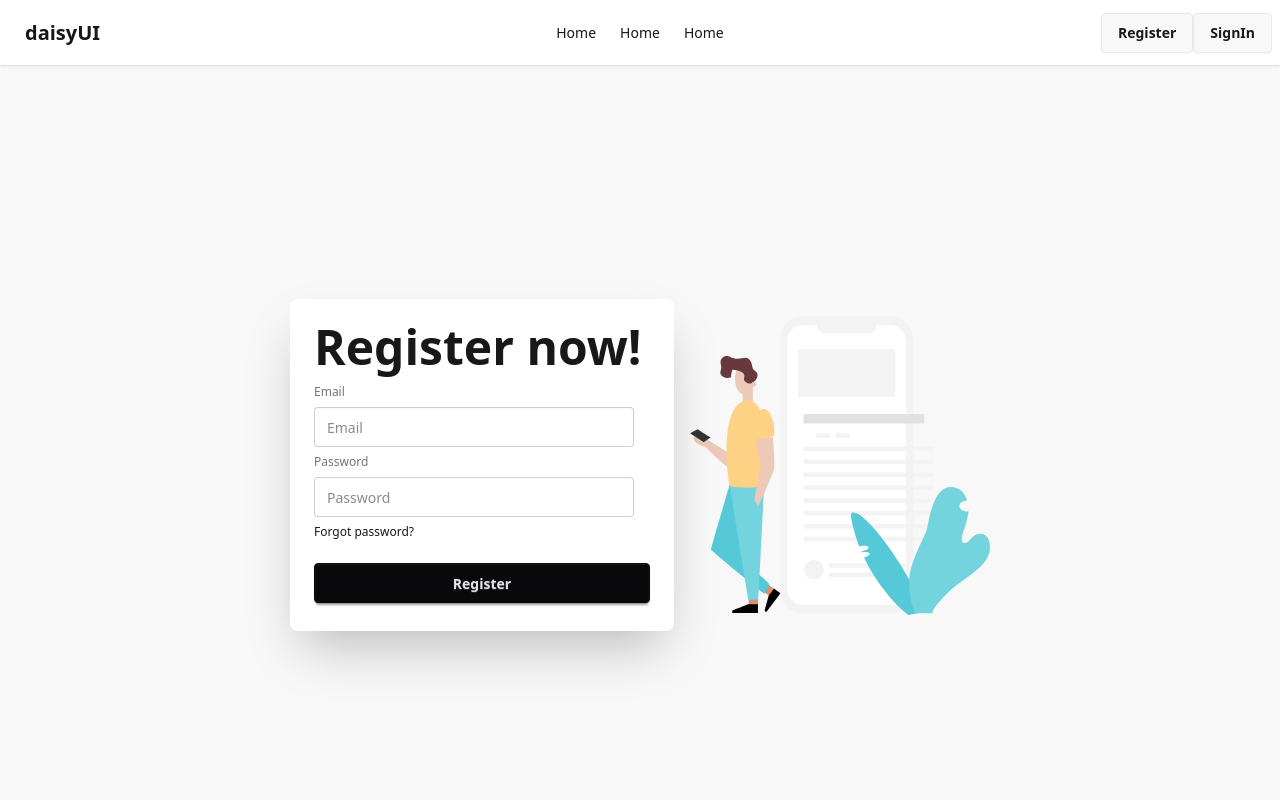
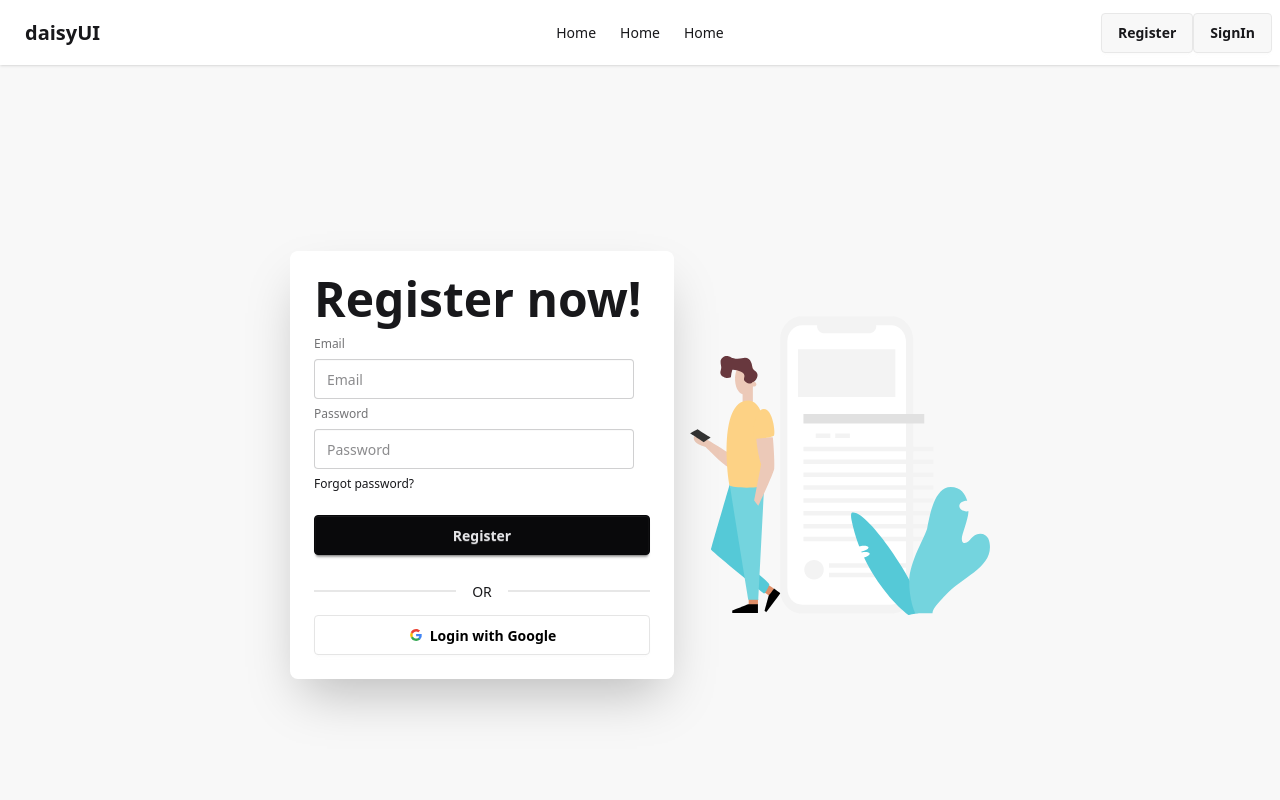
Before and after one commit to Md-Shanto-Sharker/career-code-client, a React app: page /register in a window 1280 px wide. Shown: the top 800 px of the page. Built offline with nearby package versions, Linux system fonts and the light colour scheme; no server answers; the HTML template or start-up script is replaced by a standard one.

Commit message:
adding framer motion and pages

```diff
--- a/src/context/AuthContext/AuthProvider.jsx
+++ b/src/context/AuthContext/AuthProvider.jsx
@@ -2,11 +2,14 @@
 import { AuthContext } from "./AuthContext";
 import {
   createUserWithEmailAndPassword,
+  GoogleAuthProvider,
   onAuthStateChanged,
   signInWithEmailAndPassword,
+  signInWithPopup,
   signOut,
 } from "firebase/auth";
 import { auth } from "../../firebase/firebase.init";
+const provider = new GoogleAuthProvider();
 const AuthProvider = ({ children }) => {
   const [loading, setLoading] = useState(true);
   const [user, setUser] = useState(null);
@@ -24,6 +27,11 @@
     return signOut(auth);
   };
 
+  const googleLogin = () => {
+    setLoading(true);
+    return signInWithPopup(auth, provider);
+  };
+
   useEffect(() => {
     const unSubscribe = onAuthStateChanged(auth, (currentUser) => {
       setUser(currentUser);
@@ -33,11 +41,12 @@
     };
   }, []);
   const authInfo = {
+    googleLogin,
     loading,
     createUser,
     SignInUser,
     user,
-    SignOutUser
+    SignOutUser,
   };
   return <AuthContext value={authInfo}>{children}</AuthContext>;
 };
--- a/src/pages/Register/Register.jsx
+++ b/src/pages/Register/Register.jsx
@@ -2,6 +2,7 @@
 import React, { use } from "react";
 import registerLottie from "../../assets/lotties/Register.json";
 import { AuthContext } from "../../context/AuthContext/AuthContext";
+import SocialLogin from "../Shared/SocialLogin";
 
 const Register = () => {
   const { createUser } = use(AuthContext);
@@ -56,6 +57,7 @@
                 <button className="btn btn-neutral mt-4">Register</button>
               </fieldset>
             </form>
+            <SocialLogin></SocialLogin>
           </div>
         </div>
       </div>
--- /dev/null
+++ b/src/pages/Shared/SocialLogin.jsx
@@ -0,0 +1,55 @@
+import React, { use } from "react";
+import { AuthContext } from "../../context/AuthContext/AuthContext";
+
+const SocialLogin = () => {
+  const { googleLogin } = use(AuthContext);
+  const handleGoogleSignIn = () => {
+    googleLogin()
+      .then((result) => {
+        console.log(result);
+      })
+      .catch((error) => {
+        console.log(error);
+      });
+  };
+  return (
+    <div>
+      <div className="divider">OR</div>
+      <button
+        onClick={handleGoogleSignIn}
+        className="btn bg-white text-black border-[#e5e5e5] w-full"
+      >
+        <svg
+          aria-label="Google logo"
+          width="16"
+          height="16"
+          xmlns="http://www.w3.org/2000/svg"
+          viewBox="0 0 512 512"
+        >
+          <g>
+            <path d="m0 0H512V512H0" fill="#fff"></path>
+            <path
+              fill="#34a853"
+              d="M153 292c30 82 118 95 171 60h62v48A192 192 0 0190 341"
+            ></path>
+            <path
+              fill="#4285f4"
+              d="m386 400a140 175 0 0053-179H260v74h102q-7 37-38 57"
+            ></path>
+            <path
+              fill="#fbbc02"
+              d="m90 341a208 200 0 010-171l63 49q-12 37 0 73"
+            ></path>
+            <path
+              fill="#ea4335"
+              d="m153 219c22-69 116-109 179-50l55-54c-78-75-230-72-297 55"
+            ></path>
+          </g>
+        </svg>
+        Login with Google
+      </button>
+    </div>
+  );
+};
+
+export default SocialLogin;
--- a/src/pages/SignIn/SignIn.jsx
+++ b/src/pages/SignIn/SignIn.jsx
@@ -56,6 +56,36 @@
                 <button className="btn btn-neutral mt-4">SignIn</button>
               </fieldset>
             </form>
+            <button className="btn bg-white text-black border-[#e5e5e5]">
+              <svg
+                aria-label="Google logo"
+                width="16"
+                height="16"
+                xmlns="http://www.w3.org/2000/svg"
+                viewBox="0 0 512 512"
+              >
+                <g>
+                  <path d="m0 0H512V512H0" fill="#fff"></path>
+                  <path
+                    fill="#34a853"
+                    d="M153 292c30 82 118 95 171 60h62v48A192 192 0 0190 341"
+                  ></path>
+                  <path
+                    fill="#4285f4"
+                    d="m386 400a140 175 0 0053-179H260v74h102q-7 37-38 57"
+                  ></path>
+                  <path
+                    fill="#fbbc02"
+                    d="m90 341a208 200 0 010-171l63 49q-12 37 0 73"
+                  ></path>
+                  <path
+                    fill="#ea4335"
+                    d="m153 219c22-69 116-109 179-50l55-54c-78-75-230-72-297 55"
+                  ></path>
+                </g>
+              </svg>
+              Login with Google
+            </button>
           </div>
         </div>
       </div>
```
